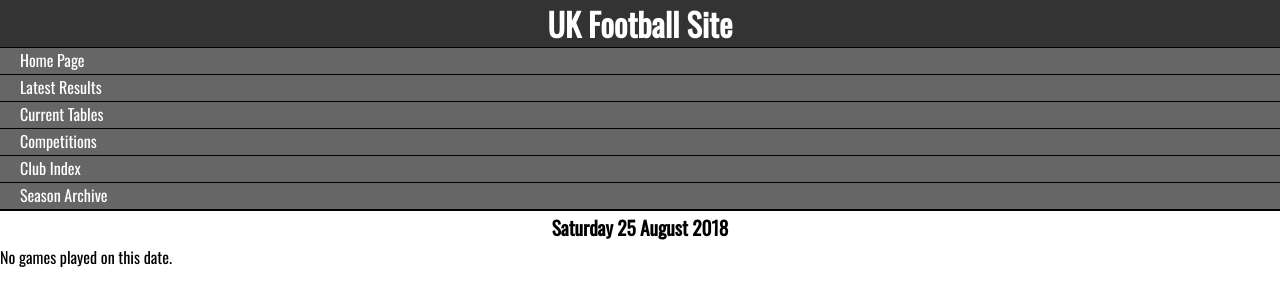
After one commit to andrewhstead/football-stats, a Django app: page /results/2018/08/25/ in a window 1280 px wide. The commit adds this page. Shown: the top 306 px of the page. Run offline with Django 3.2, Linux system fonts and the light colour scheme; data comes from the database, SQL or seed files in the repository; some libraries are stand-ins or nearby versions.

Commit message:
Created skeleton view for showing all results on a given date.

```diff
--- a/football/urls.py
+++ b/football/urls.py
@@ -31,6 +31,7 @@ urlpatterns = [
     url(r'^table/(?P<country>.*)/(?P<competition>.*)/(?P<season>.*)/$', game_views.competition_table, name='competition_table'),
     url(r'^teams/(?P<team>.*)/(?P<season>.*)/$', team_views.team_season, name='team_season'),
     url(r'^results/$', game_views.latest_results, name='latest_results'),
+    url(r'^results/(?P<year>\d+)/(?P<month>\d+)/(?P<day>\d+)/$', game_views.date_results, name='date_results'),
 ]
 
 if settings.DEBUG:
--- /dev/null
+++ b/games/templates/date_results.html
@@ -0,0 +1,16 @@
+{% extends "base.html" %}
+{% load staticfiles %}
+
+{% block content %}
+
+	<h2>
+		{{ game_date|date:"l j F Y" }}
+	</h2>
+
+	{% if games %}
+		{{ games }}
+	{% else %}
+		No games played on this date.
+	{% endif %}
+
+{% endblock %}
--- a/games/views.py
+++ b/games/views.py
@@ -5,6 +5,7 @@ from django.shortcuts import render
 from models import Game, League, Competition, Season, Adjustment
 from teams.models import Team
 from countries.models import Country
+import datetime
 
 # Create your views here.
 # The latest results page view.
@@ -14,6 +15,16 @@ def latest_results(request):
 	teams = Team.objects.all()
 
 	return render(request, "latest_results.html", {"games": games, "teams": teams})
+
+
+# View for results on a specific day.
+def date_results(request, day, month, year):
+
+	game_date = datetime.datetime(year=int(year), month=int(month), day=int(day))
+	games = Game.objects.filter(game_date__day=day, game_date__month=month, game_date__year=year)\
+		.values('competition', 'home_team', 'away_team', 'home_score', 'away_score')
+
+	return render(request, "date_results.html", {"game_date": game_date, "games": games})
 
 
 # Show the index of league tables for the current season.
--- a/teams/templates/team_season.html
+++ b/teams/templates/team_season.html
@@ -23,7 +23,9 @@
 						<tr>
 
 							<td class="center-align">
-								{{ game.date|date:"d/m/y" }}
+								<a class="table-link" href="{% url 'date_results' game.date|date:'Y' game.date|date:'m' game.date|date:'d' %}">
+									{{ game.date|date:"d/m/y" }}
+								</a>
 							</td>
 
 							<td>
```
Also changed, not shown: 2 other files.
